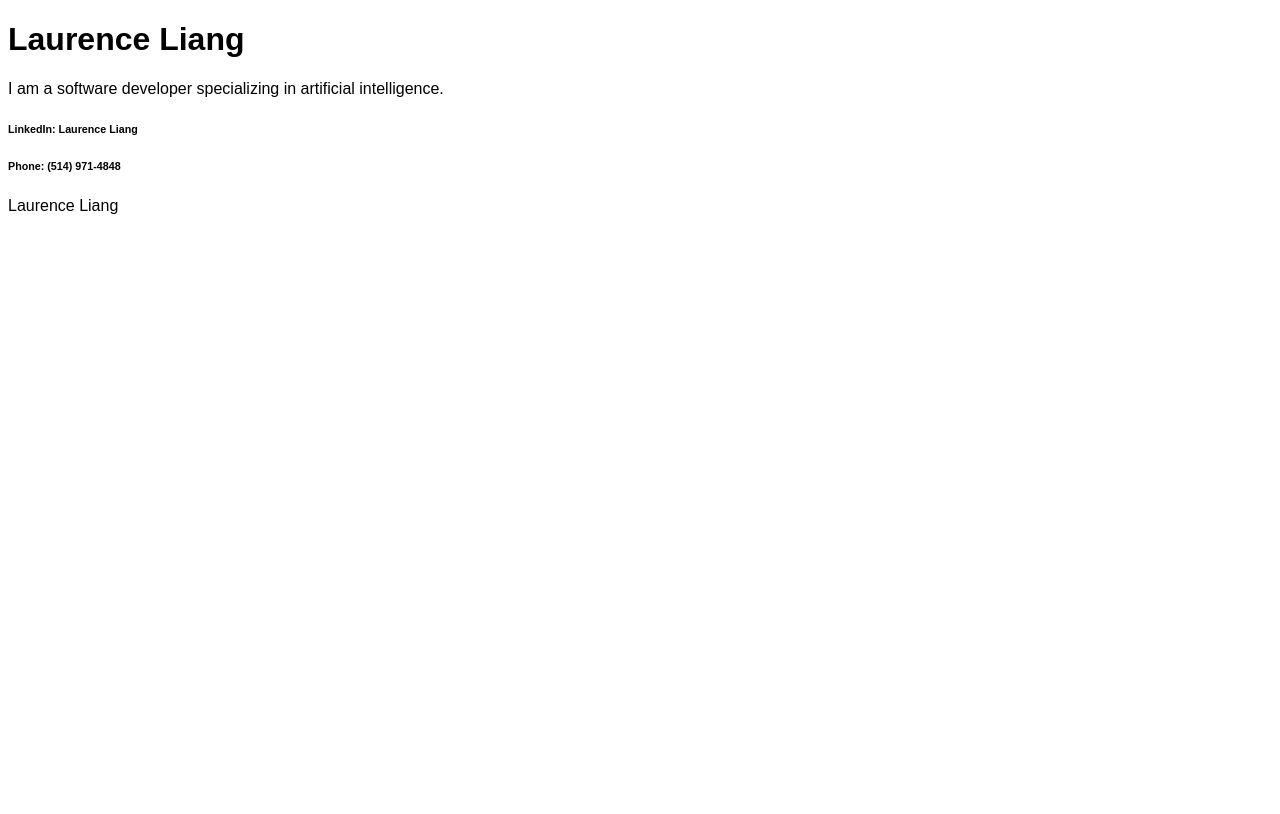
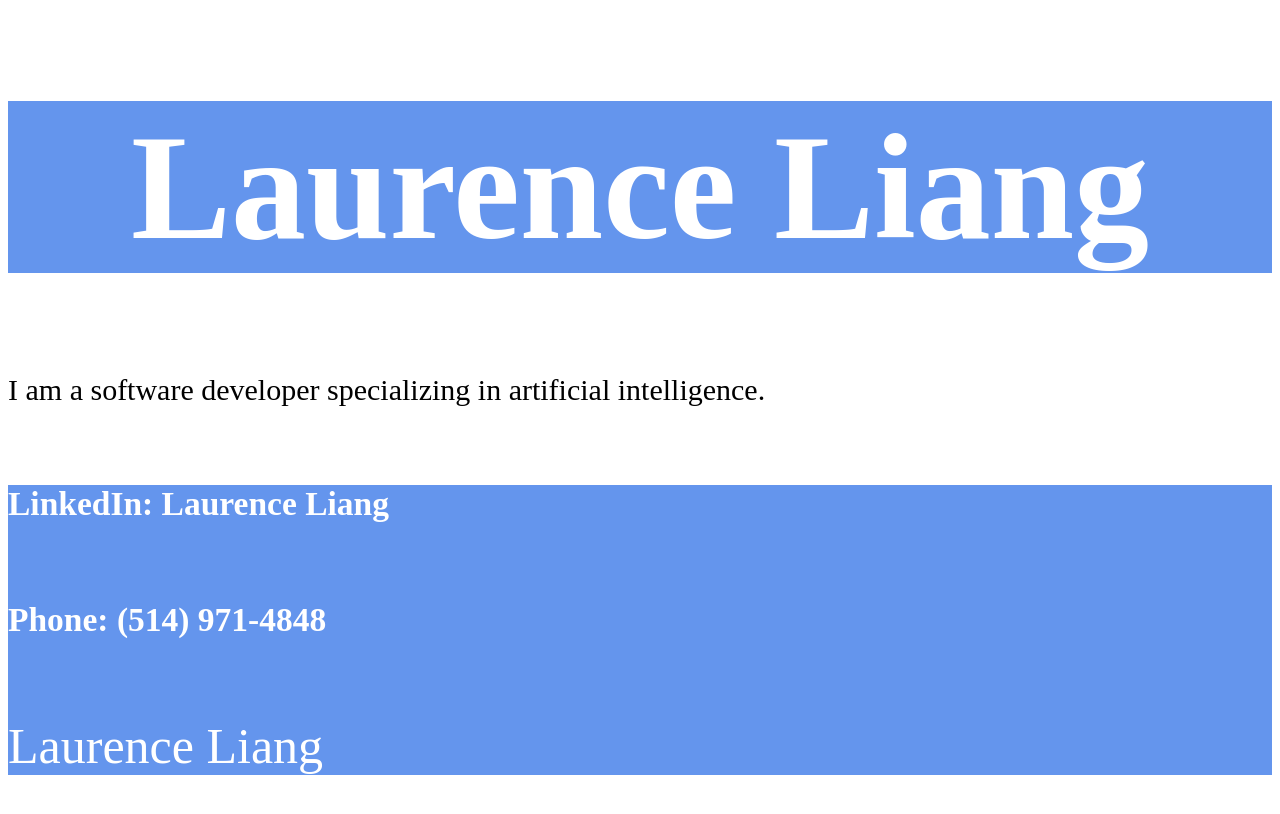
Before and after one commit to TheFloatingString/TheFloatingString.github.io, a plain HTML site: page index.html in a window 1280 px wide. Drawn offline with Linux system fonts and the light colour scheme.

Commit message:
Update main.css

```diff
--- a/main.css
+++ b/main.css
@@ -1,9 +1,25 @@
 * {
-  font-family: Arial;
+  font-family: Ostrich Sans;
 }
 
-#header {
+header {
+  padding: 0.0002em;
   color: white;
-  background-color: black;
+  background-color: cornflowerblue;
+  clear: left;
   text-align: center;
+  font-size: 75px;
 }
+
+article {
+  font-size: 30px;
+}
+
+footer {
+  padding: 0em;
+  color: white;
+  background-color: cornflowerblue;
+  clear: left;
+  text-align: left;
+  font-size: 50px;
+}
```
